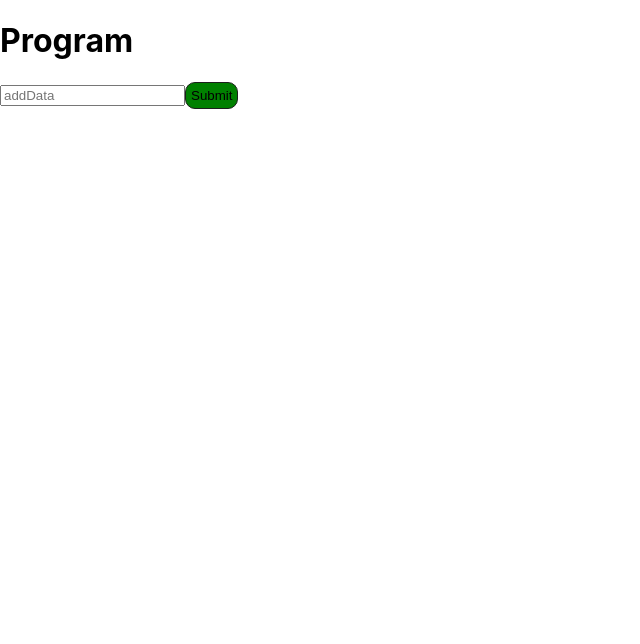
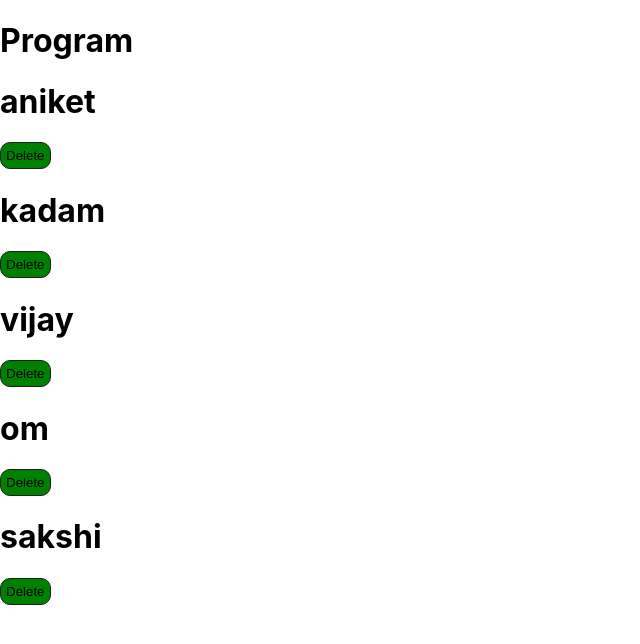
Before and after one commit to aniket2727/React-Interview, a React (Create React App) app in the folder app/: page / in a window 1280 px wide. Shown: the top 644 px of the page, without its empty margins (0-640 px from the left). Built offline with nearby package versions, Linux system fonts and the light colour scheme; no server answers.

Commit message:
add data

```diff
--- a/app/src/App.js
+++ b/app/src/App.js
@@ -191,10 +191,12 @@ import NewCustomHook from "./Code31";
 import Postdata from "./Code32";
 import PatchandDeleteapis from "./Code33";
 import Code34 from "./code34";
+import Code35 from "./Code35";
+import DeleteData from "./Code36";
 function App() {
   return (
     <div className="">
-      <Code34/>
+      <DeleteData/>
     </div>
   );
 }
--- /dev/null
+++ b/app/src/Code35.js
@@ -0,0 +1,32 @@
+
+
+
+// code is written by the aniket kadam
+// add data into the buckets
+
+import React, { useState } from 'react'
+
+const Code35=()=>{
+    const[list,setLits]=useState([]);
+    const[data,setData]=useState('');
+
+    const addData=(item)=>{
+        if(item!='')
+        {
+            setLits(prev=>[...prev,item]);
+            console.log("the list is",list);
+
+        }
+
+    }
+    return(
+        <div>
+            <h1>program</h1>
+            <input placeholder='enter data' value={data} id='data' onChange={(e)=>setData(e.target.value)} />
+            <button onClick={()=>addData(data)}>Add Data</button>
+        </div>
+    )
+}
+
+
+export default Code35;
--- /dev/null
+++ b/app/src/Code36.js
@@ -0,0 +1,32 @@
+
+
+
+// code is written by the aniket kadam
+
+import React from 'react'
+import { useState } from 'react';
+const DeleteData = () => {
+    const[data,setData]=useState(['aniket','kadam','vijay','om','sakshi']);
+
+    const handleDelete=(item)=>{
+        const selected=data.filter(a=>a!==item);
+        setData(selected);
+        console.log('the list is',data)
+    }
+    return (
+        <div>
+            <h1>Program</h1>
+            {
+                data.map((item,index)=>(
+                    <div key={index}>
+                      <h1>{item}</h1>
+                      <button onClick={()=>handleDelete(item)}>Delete</button>
+                    </div>
+                ))
+            }
+        </div>
+    )
+};
+
+
+export default DeleteData;
```
